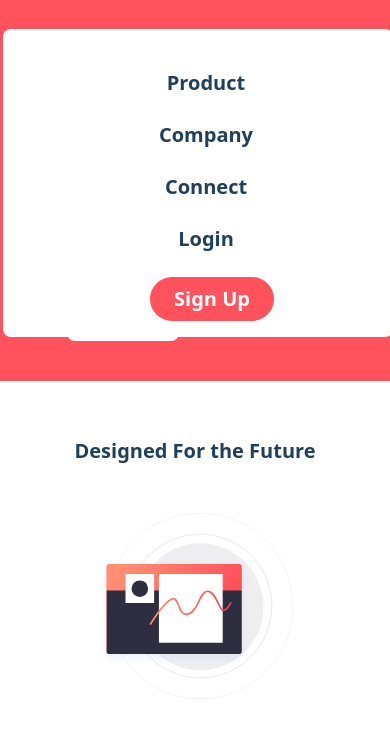
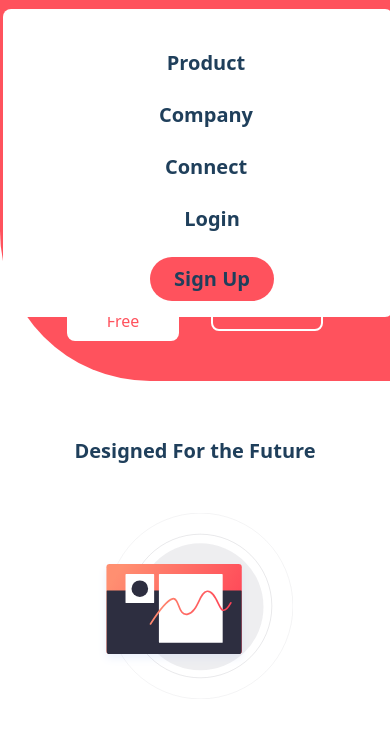
Before and after one commit to 722sofiaameh/blogrLandingPage, a website: page blogrMain/src/index.html in a window 390 px wide. Both pictures are taken after a click on the element "menu". Shown: the part 91-843 px from the top of the page. Drawn offline with nearby package versions, Linux system fonts and the light colour scheme.

Commit message:
add changes to the navbar

```diff
--- a/blogrMain/src/index.html
+++ b/blogrMain/src/index.html
@@ -17,7 +17,7 @@
   </head>
   <body class="mx-auto">
     <div
-      class="bg-primary-red-nav md:rounded-bl-large text-primary-white-text md:text-primary-white-text "
+      class="bg-primary-red-nav md:rounded-bl-large rounded-bl-large text-primary-white-text md:text-primary-white-text "
     >
       <div class="">
         <nav
@@ -65,10 +65,9 @@
                   <a href="#" class="text-xl hover:text-red-200 duration-500"
                     >Login</a
                   >
-                  <img src="../images/icon-arrow-light.svg" class="w-2 h-2" />
                 </li>
                 <button
-                  class=" md:rounded-full md:bg-primary-white-text text-primary-white-text rounded-full text-primary-white bg-primary-red-nav md:px-4 md:text-primary-red-nav md:p-2 text-white md:bg-white duration-500 px-6 py-2 mx-4 hover:bg-hover md:hover:text-primary-white-text"
+                  class=" md:rounded-full md:bg-primary-white-text rounded-full text-primary-white bg-primary-red-nav md:px-4 md:text-primary-red-nav md:p-2 text-white md:bg-white duration-500 px-6 py-2 mx-4 hover:bg-hover md:hover:text-primary-white-text"
                 >
                   Sign Up
                 </button>
@@ -243,7 +242,7 @@
         let list = document.querySelector("ul");
         e.name === "menu"
           ? ((e.name = "close"),
-            list.classList.add("top-[120px]"),
+            list.classList.add("top-[100px]"),
             list.classList.add("left-[3px]"),
             list.classList.add("opacity-100"))
           : ((e.name = "menu"),
```
